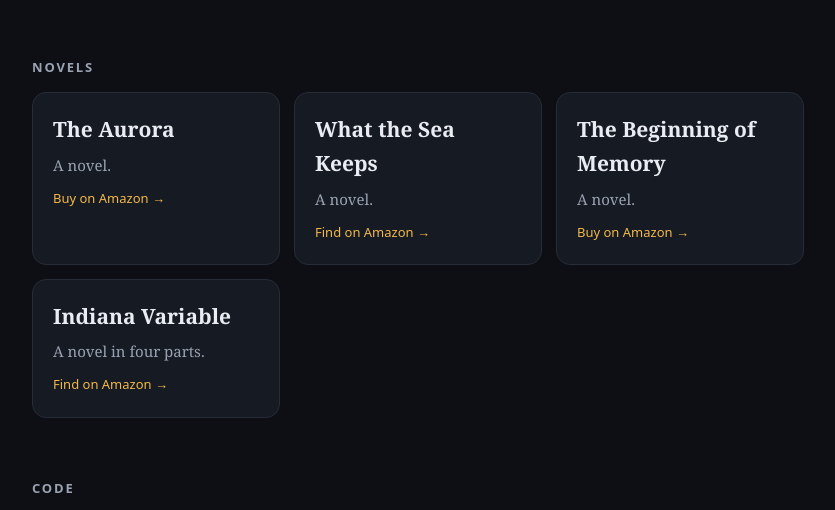
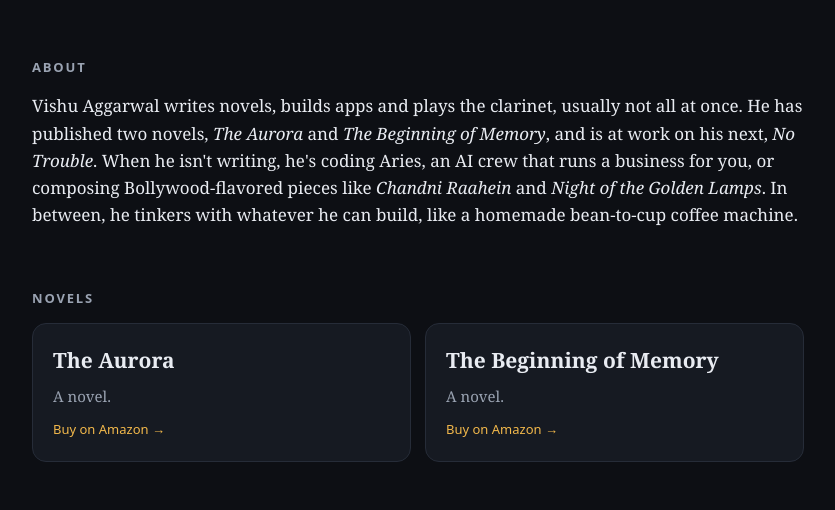
Before and after one commit to vishu-aggarwal-001/vishu-aggarwal-001.github.io, a plain HTML site: page index.html in a window 1280 px wide. Shown: the part 231-741 px from the top of the page, without its empty margins (222-1057 px from the left). Drawn offline with Linux system fonts and the light colour scheme.

Commit message:
Add About section; list published novels only

```diff
--- a/index.html
+++ b/index.html
@@ -4,7 +4,7 @@
 <meta charset="utf-8">
 <meta name="viewport" content="width=device-width, initial-scale=1">
 <title>Vishu Aggarwal — Novelist, Coder, Clarinetist</title>
-<meta name="description" content="Vishu Aggarwal is the novelist behind The Aurora, What the Sea Keeps, The Beginning of Memory and Indiana Variable — and a coder and clarinetist building Aries.">
+<meta name="description" content="Vishu Aggarwal is the novelist behind The Aurora and The Beginning of Memory, and a coder and clarinetist building Aries.">
 <link rel="canonical" href="https://vishu-aggarwal-001.github.io/">
 <meta property="og:title" content="Vishu Aggarwal — Novelist, Coder, Clarinetist">
 <meta property="og:description" content="Novels, code and music by Vishu Aggarwal.">
@@ -16,7 +16,7 @@
   "@type": "Person",
   "name": "Vishu Aggarwal",
   "url": "https://vishu-aggarwal-001.github.io/",
-  "description": "Novelist, coder and clarinetist. Author of The Aurora, What the Sea Keeps, The Beginning of Memory and Indiana Variable.",
+  "description": "Novelist, coder and clarinetist. Author of The Aurora and The Beginning of Memory.",
   "jobTitle": "Novelist",
   "sameAs": ["https://github.com/vishu-aggarwal-001"],
   "knowsAbout": ["Fiction writing", "Software development", "Clarinet", "Music composition"]
@@ -49,12 +49,13 @@
     <div class="tags"><span>Books</span><span>Code</span><span>Music</span></div>
   </header>
 
+  <h2>About</h2>
+  <p>Vishu Aggarwal writes novels, builds apps and plays the clarinet, usually not all at once. He has published two novels, <em>The Aurora</em> and <em>The Beginning of Memory</em>, and is at work on his next, <em>No Trouble</em>. When he isn't writing, he's coding Aries, an AI crew that runs a business for you, or composing Bollywood-flavored pieces like <em>Chandni Raahein</em> and <em>Night of the Golden Lamps</em>. In between, he tinkers with whatever he can build, like a homemade bean-to-cup coffee machine.</p>
+
   <h2>Novels</h2>
   <div class="grid">
     <a class="card" href="https://www.amazon.com/dp/B0HNZX4479"><h3>The Aurora</h3><p>A novel.</p><span class="go">Buy on Amazon →</span></a>
-    <a class="card" href="https://www.amazon.com/s?k=What+the+Sea+Keeps+Vishu+Aggarwal&i=stripbooks"><h3>What the Sea Keeps</h3><p>A novel.</p><span class="go">Find on Amazon →</span></a>
     <a class="card" href="https://www.amazon.com/dp/B0HPZC64DY"><h3>The Beginning of Memory</h3><p>A novel.</p><span class="go">Buy on Amazon →</span></a>
-    <a class="card" href="https://www.amazon.com/s?k=Indiana+Variable+Vishu+Aggarwal&i=stripbooks"><h3>Indiana Variable</h3><p>A novel in four parts.</p><span class="go">Find on Amazon →</span></a>
   </div>
 
   <h2>Code</h2>
```
